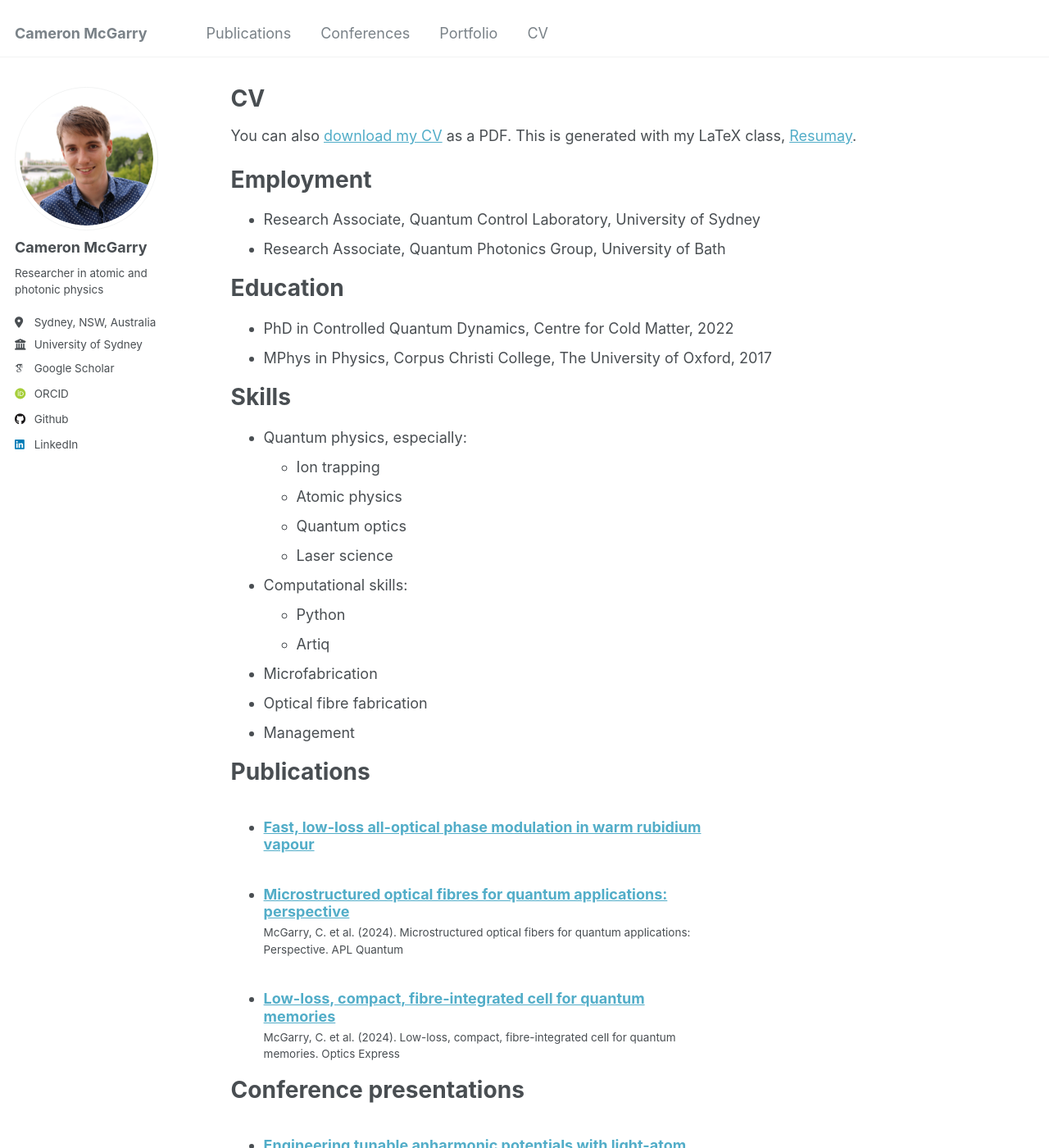
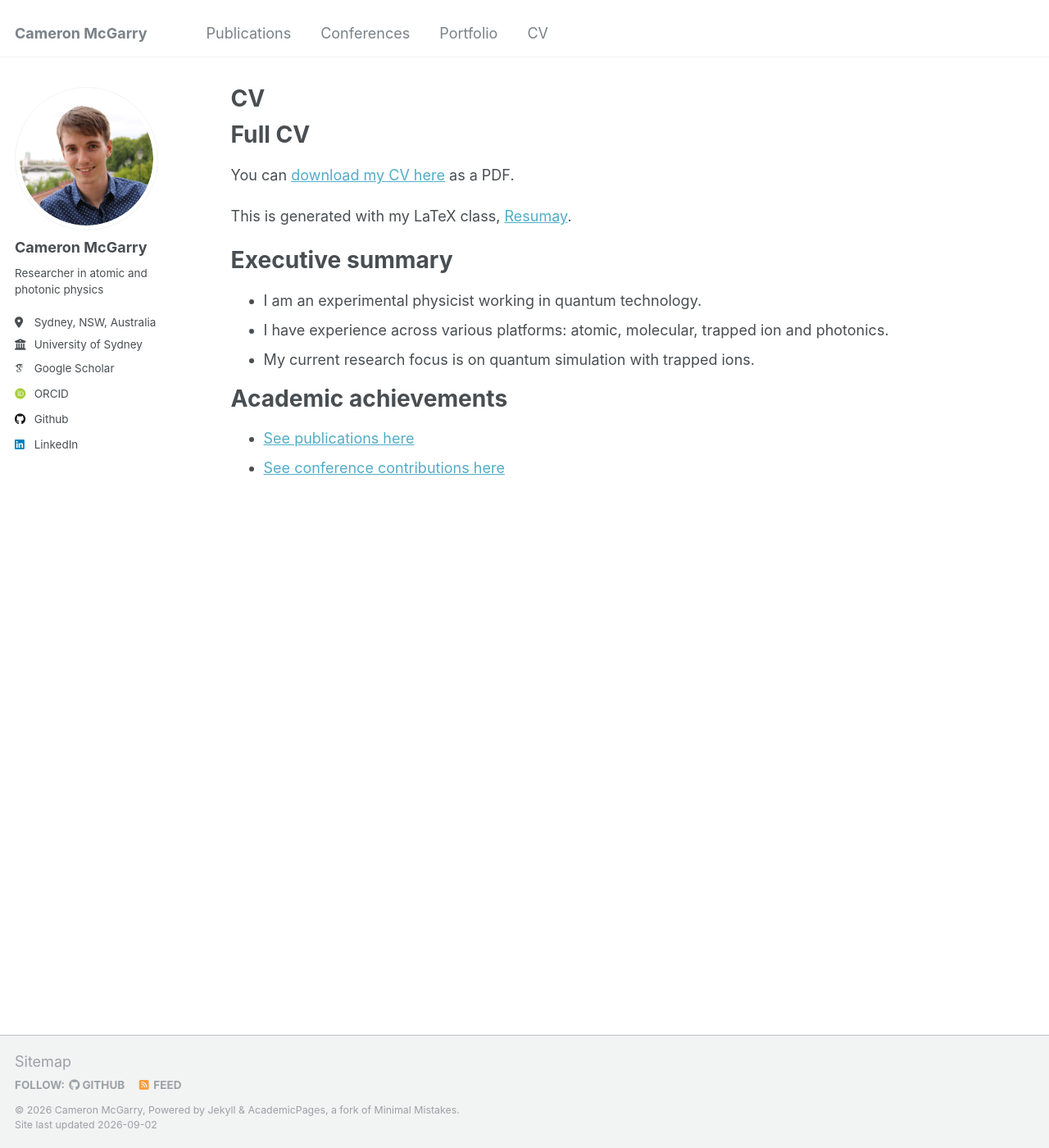
Before and after one commit to mcgarc/mcgarc.github.io, a Jekyll site: the page built from _pages/cv.md, in a window 1280 px wide and 1400 px high. Shown: the whole window at 82% size. Built offline with Jekyll 4.4.1, drawn with Linux system fonts in a browser that asks for light colours; some web fonts are replaced; some of the changed text lies outside the part shown.

Commit message:
New CV and simplify CV landing page

```diff
--- a/_pages/cv.md
+++ b/_pages/cv.md
@@ -9,52 +9,19 @@ redirect_from:
 
 {% include base_path %}
 
-You can also [download my CV](/files/cameron_mcgarry_cv.pdf) as a PDF. This is generated with my LaTeX class, [Resumay](https://github.com/mcgarc/Resumay).
+# Full CV
 
-Employment
-=====
+You can [download my CV here](/files/cameron_mcgarry_cv.pdf) as a PDF.
 
-* Research Associate, Quantum Control Laboratory, University of Sydney
-* Research Associate, Quantum Photonics Group, University of Bath
+This is generated with my LaTeX class, [Resumay](https://github.com/mcgarc/Resumay).
 
-Education
-======
-* PhD in Controlled Quantum Dynamics, Centre for Cold Matter, 2022
-* MPhys in Physics, Corpus Christi College, The University of Oxford, 2017
+# Executive summary
 
+- I am an experimental physicist working in quantum technology.
+- I have experience across various platforms: atomic, molecular, trapped ion and photonics.
+- My current research focus is on quantum simulation with trapped ions.
 
-Skills
-======
-* Quantum physics, especially:
-  * Ion trapping
-  * Atomic physics
-  * Quantum optics
-  * Laser science
-* Computational skills:
-  * Python
-  * Artiq
-* Microfabrication
-* Optical fibre fabrication
-* Management
+# Academic achievements
 
-
-
-Publications
-======
-  <ul>{% for post in site.publications reversed %}
-    {% if post.category != 'thesis' %}
-    {% include archive-single-cv.html %}
-    {% endif %}
-  {% endfor %}</ul>
-
-Conference presentations
-======
-  <ul>{% for post in site.talks reversed %}
-    {% include archive-single-talk-cv.html  %}
-  {% endfor %}</ul>
-
-Teaching
-======
-  <ul>{% for post in site.teaching reversed %}
-    {% include archive-single-cv.html %}
-  {% endfor %}</ul>
+- [See publications here](/publications)
+- [See conference contributions here](/talks)
```
Also changed, not shown: 1 other file.
